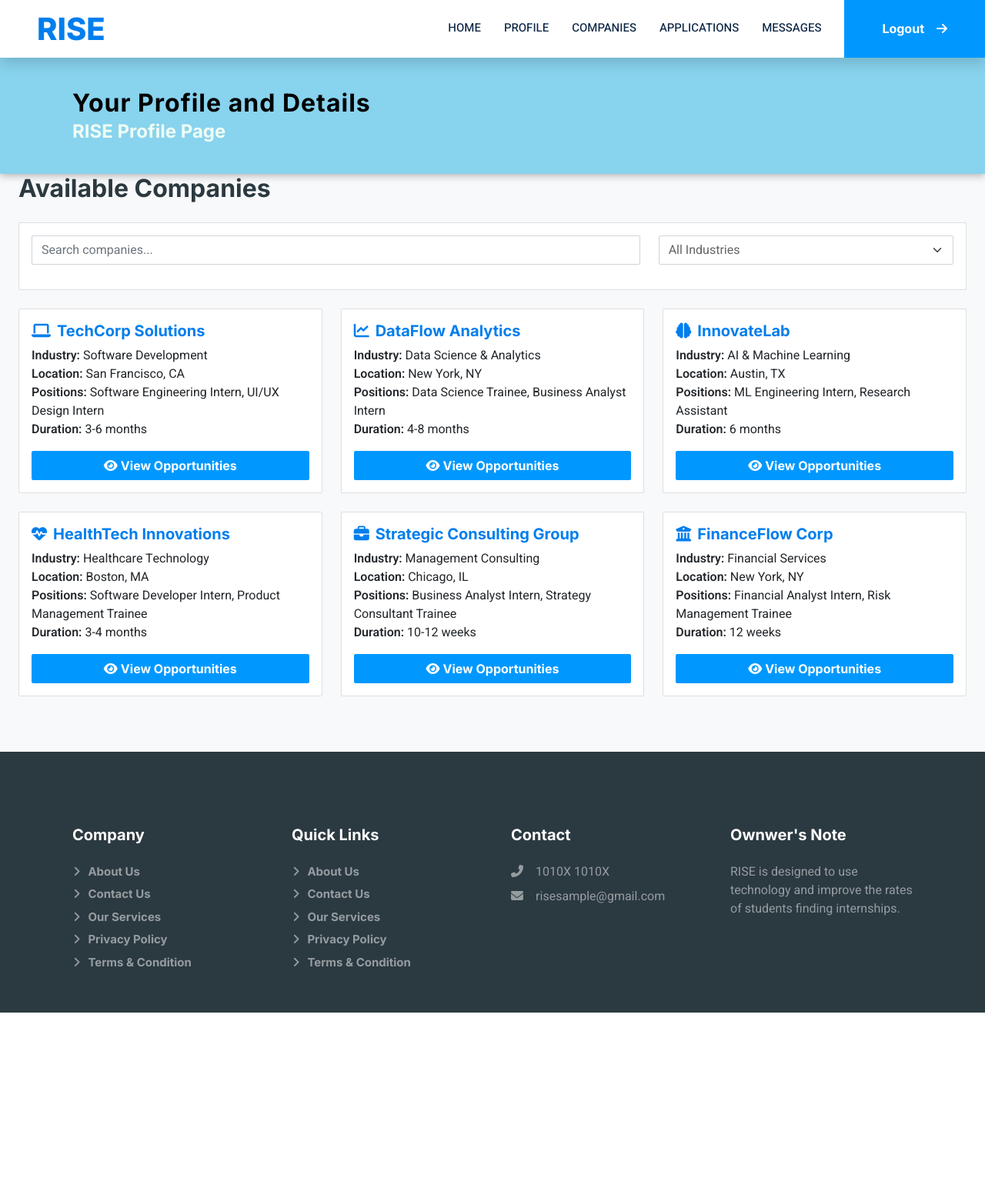
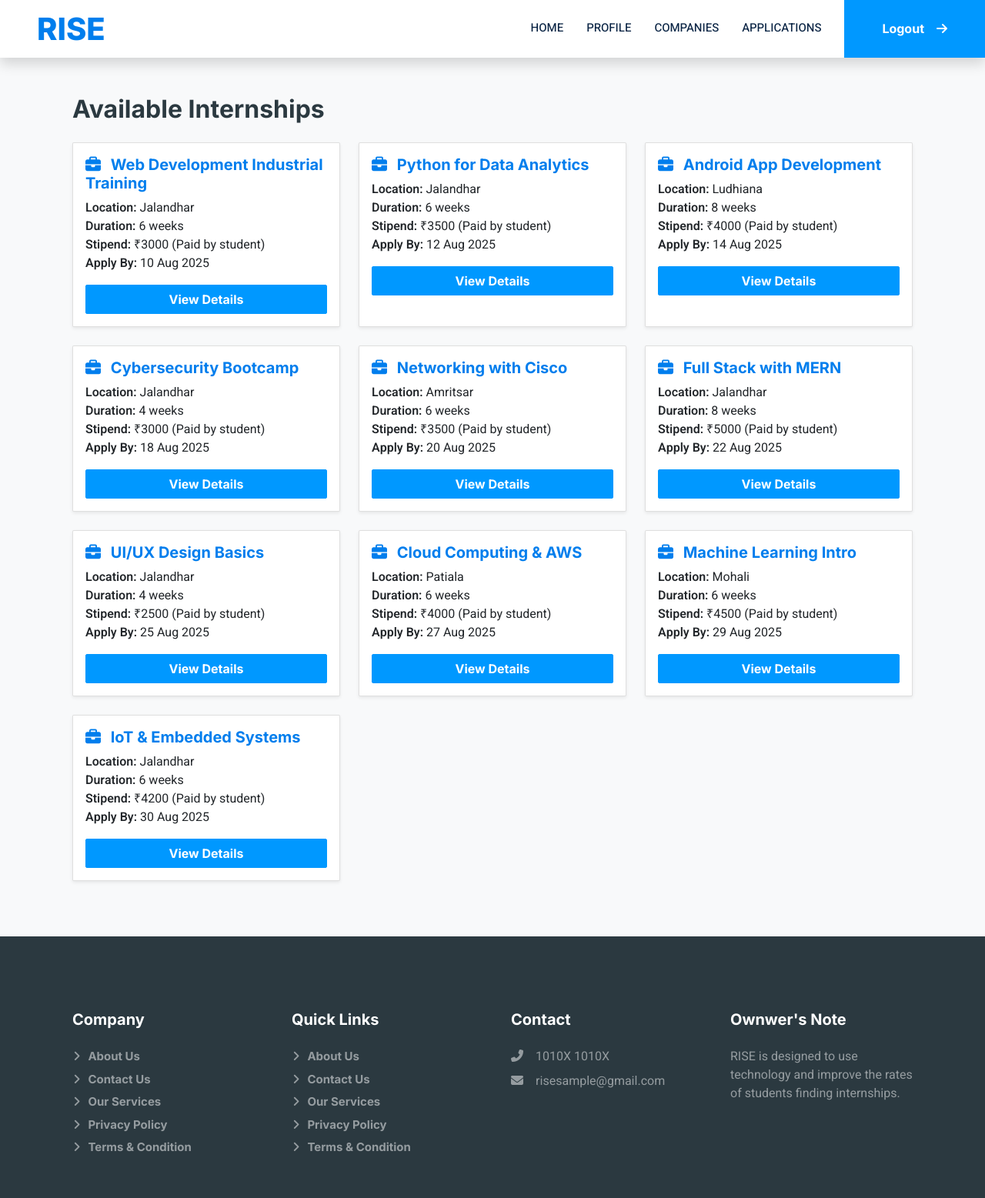
Before and after one commit to ckphase/RISE-Ready-to-Intern-Skill-up-and-Elevate, a PHP site: page /studentCompanies.php in a window 1280 px wide. Shown: the whole page at 77% size. Before the commit the page ends 1316 px from the top, so only its background shows below. Run offline with PHP 8.4, Linux system fonts and the light colour scheme; a user stored in the database is signed in; data comes from the database, SQL or seed files in the repository; some libraries are stand-ins or nearby versions.

Commit message:
companies page developing, interships visibility in student panel

```diff
--- a/student/studentCompanies.php
+++ b/student/studentCompanies.php
@@ -1,187 +1,84 @@
 <?php
-session_start(); // ✅ Always at the top
-
-// Store company_id from URL into session once
-if (isset($_GET['id'])) {
-    $_SESSION['company_id'] = intval($_GET['id']);
-}
-
-// Now retrieve it
-if (!isset($_SESSION['company_id'])) {
-    // Redirect if ID is missing
-    header("Location: companyLogin.php");
+session_start();
+if (!isset($_SESSION['student_id'])) {
+    header("Location: studentLogin.php");
     exit();
 }
-
-$company_id = $_SESSION['company_id'];
 
 include("studentheader.php");
 include('../dbms/connection.php');
 
-// Now you can safely use $company_id in your queries
+// Handle flash message (after applying)
+if (isset($_SESSION['msg'])) {
+    echo "<div class='alert alert-info text-center'>".$_SESSION['msg']."</div>";
+    unset($_SESSION['msg']);
+}
+
+// Fetch all open internships
+$sql = "SELECT * FROM internships WHERE status = 'open' ORDER BY created_at DESC";
+$result = mysqli_query($db, $sql);
 ?>
 
-<div class="container-fluid text-white" style="
-    background: rgba(136, 211, 238, 1);
-    background-repeat: no-repeat;
-    background-position: center center;
-    background-size: cover;
-    box-shadow: 0 2px 10px rgba(0,0,0,0.3);
-    padding-top:40px;
-    padding-bottom:40px;
-">
+<!-- Bootstrap Container -->
+<div class="container my-5">
+    <h2 class="mb-4">Available Internships</h2>
 
-    <div class="container">
-        <div class="d-flex flex-column flex-md-row justify-content-between align-items-center">
-            <div>
-                <h2 class="fw-bold mb-1 text-black text-border" style="letter-spacing: 1px;">Your Profile and Details
-                </h2>
-                <h4 class="mb-0 text-camelcase text-light">RISE Profile Page</h4>
-            </div>
-        </div>
-    </div>
-</div>
-<!-- Companies Section -->
-<div id="companies">
-    <div class="container-xxl">
-        <h2 class="mb-4">Available Companies</h2>
-
-        <div class="card mb-4">
-            <div class="card-body">
+    <?php if (mysqli_num_rows($result) > 0): ?>
         <div class="row">
-                    <div class="col-md-8 mb-3">
-                        <input type="text" class="form-control" placeholder="Search companies...">
-                    </div>
-                    <div class="col-md-4">
-                        <select class="form-select">
-                            <option value="all">All Industries</option>
-                            <option value="technology">Technology</option>
-                            <option value="finance">Finance</option>
-                            <option value="healthcare">Healthcare</option>
-                            <option value="consulting">Consulting</option>
-                        </select>
-                    </div>
-                </div>
-            </div>
-        </div>
-
-        <div class="row">
+            <?php while ($row = mysqli_fetch_assoc($result)):
+                $id = $row['id'];
+            ?>
+                <!-- Internship Card -->
                 <div class="col-md-6 col-lg-4 mb-4">
-                <div class="card h-100">
+                    <div class="card h-100 shadow-sm">
                         <div class="card-body">
                             <h5 class="card-title text-primary">
-                            <i class="fas fa-laptop me-2"></i>TechCorp Solutions
+                                <i class="fas fa-briefcase me-2"></i> <?= htmlspecialchars($row['title']) ?>
                             </h5>
                             <p class="card-text">
-                            <strong>Industry:</strong> Software Development<br>
-                            <strong>Location:</strong> San Francisco, CA<br>
-                            <strong>Positions:</strong> Software Engineering Intern, UI/UX Design Intern<br>
-                            <strong>Duration:</strong> 3-6 months
+                                <strong>Location:</strong> <?= htmlspecialchars($row['location']) ?><br>
+                                <strong>Duration:</strong> <?= htmlspecialchars($row['duration']) ?><br>
+                                <strong>Stipend:</strong> <?= htmlspecialchars($row['stipend']) ?><br>
+                                <strong>Apply By:</strong> <?= date("d M Y", strtotime($row['last_date'])) ?>
                             </p>
-                        <button class="btn btn-primary w-100">
-                            <i class="fas fa-eye me-1"></i>View Opportunities
+                            <button class="btn btn-primary w-100" data-bs-toggle="modal" data-bs-target="#modal<?= $id ?>">
+                                View Details
                             </button>
                         </div>
                     </div>
                 </div>
 
-            <div class="col-md-6 col-lg-4 mb-4">
-                <div class="card h-100">
-                    <div class="card-body">
-                        <h5 class="card-title text-primary">
-                            <i class="fas fa-chart-line me-2"></i>DataFlow Analytics
-                        </h5>
-                        <p class="card-text">
-                            <strong>Industry:</strong> Data Science & Analytics<br>
-                            <strong>Location:</strong> New York, NY<br>
-                            <strong>Positions:</strong> Data Science Trainee, Business Analyst Intern<br>
-                            <strong>Duration:</strong> 4-8 months
-                        </p>
-                        <button class="btn btn-primary w-100">
-                            <i class="fas fa-eye me-1"></i>View Opportunities
-                        </button>
+                <!-- Modal with Apply Form -->
+                <div class="modal fade" id="modal<?= $id ?>" tabindex="-1" aria-labelledby="modalLabel<?= $id ?>" aria-hidden="true">
+                    <div class="modal-dialog modal-dialog-scrollable">
+                        <div class="modal-content">
+                            <div class="modal-header bg-primary text-white">
+                                <h5 class="modal-title" id="modalLabel<?= $id ?>"><?= htmlspecialchars($row['title']) ?></h5>
+                                <button type="button" class="btn-close btn-close-white" data-bs-dismiss="modal" aria-label="Close"></button>
+                            </div>
+                            <div class="modal-body">
+                                <p><strong>Description:</strong><br><?= nl2br(htmlspecialchars($row['description'])) ?></p>
+                                <p><strong>Location:</strong> <?= htmlspecialchars($row['location']) ?></p>
+                                <p><strong>Duration:</strong> <?= htmlspecialchars($row['duration']) ?></p>
+                                <p><strong>Stipend:</strong> <?= htmlspecialchars($row['stipend']) ?></p>
+                                <p><strong>Last Date:</strong> <?= date("d M Y", strtotime($row['last_date'])) ?></p>
+                            </div>
+                            <form action="applyInternship.php" method="POST">
+                                <input type="hidden" name="student_id" value="<?= $_SESSION['student_id'] ?>">
+                                <input type="hidden" name="internship_id" value="<?= $id ?>">
+                                <div class="modal-footer">
+                                    <button type="submit" class="btn btn-success w-50">Apply</button>
+                                    <button type="button" class="btn btn-secondary w-50" data-bs-dismiss="modal">Close</button>
+                                </div>
+                            </form>
                         </div>
                     </div>
                 </div>
-
-            <div class="col-md-6 col-lg-4 mb-4">
-                <div class="card h-100">
-                    <div class="card-body">
-                        <h5 class="card-title text-primary">
-                            <i class="fas fa-brain me-2"></i>InnovateLab
-                        </h5>
-                        <p class="card-text">
-                            <strong>Industry:</strong> AI & Machine Learning<br>
-                            <strong>Location:</strong> Austin, TX<br>
-                            <strong>Positions:</strong> ML Engineering Intern, Research Assistant<br>
-                            <strong>Duration:</strong> 6 months
-                        </p>
-                        <button class="btn btn-primary w-100">
-                            <i class="fas fa-eye me-1"></i>View Opportunities
-                        </button>
+            <?php endwhile; ?>
         </div>
-                </div>
+    <?php else: ?>
+        <div class="alert alert-warning">No internships available at the moment.</div>
+    <?php endif; ?>
 </div>
 
-            <div class="col-md-6 col-lg-4 mb-4">
-                <div class="card h-100">
-                    <div class="card-body">
-                        <h5 class="card-title text-primary">
-                            <i class="fas fa-heartbeat me-2"></i>HealthTech Innovations
-                        </h5>
-                        <p class="card-text">
-                            <strong>Industry:</strong> Healthcare Technology<br>
-                            <strong>Location:</strong> Boston, MA<br>
-                            <strong>Positions:</strong> Software Developer Intern, Product Management Trainee<br>
-                            <strong>Duration:</strong> 3-4 months
-                        </p>
-                        <button class="btn btn-primary w-100">
-                            <i class="fas fa-eye me-1"></i>View Opportunities
-                        </button>
-                    </div>
-                </div>
-            </div>
-
-            <div class="col-md-6 col-lg-4 mb-4">
-                <div class="card h-100">
-                    <div class="card-body">
-                        <h5 class="card-title text-primary">
-                            <i class="fas fa-briefcase me-2"></i>Strategic Consulting Group
-                        </h5>
-                        <p class="card-text">
-                            <strong>Industry:</strong> Management Consulting<br>
-                            <strong>Location:</strong> Chicago, IL<br>
-                            <strong>Positions:</strong> Business Analyst Intern, Strategy Consultant Trainee<br>
-                            <strong>Duration:</strong> 10-12 weeks
-                        </p>
-                        <button class="btn btn-primary w-100">
-                            <i class="fas fa-eye me-1"></i>View Opportunities
-                        </button>
-                    </div>
-                </div>
-            </div>
-
-            <div class="col-md-6 col-lg-4 mb-4">
-                <div class="card h-100">
-                    <div class="card-body">
-                        <h5 class="card-title text-primary">
-                            <i class="fas fa-university me-2"></i>FinanceFlow Corp
-                        </h5>
-                        <p class="card-text">
-                            <strong>Industry:</strong> Financial Services<br>
-                            <strong>Location:</strong> New York, NY<br>
-                            <strong>Positions:</strong> Financial Analyst Intern, Risk Management Trainee<br>
-                            <strong>Duration:</strong> 12 weeks
-                        </p>
-                        <button class="btn btn-primary w-100">
-                            <i class="fas fa-eye me-1"></i>View Opportunities
-                        </button>
-                    </div>
-                </div>
-            </div>
-        </div>
-    </div>
-</div>
-<?php
-include('studentfooter.php');
-?>
+<?php include('studentfooter.php'); ?>
--- a/student/studentfooter.php
+++ b/student/studentfooter.php
@@ -50,6 +50,8 @@
 
     <!-- Template Javascript -->
     <script src="../js/main.js"></script>
+    <script src="https://cdn.jsdelivr.net/npm/bootstrap@5.3.0/dist/js/bootstrap.bundle.min.js"></script>
+
 
 </body>
 
--- a/student/studentheader.php
+++ b/student/studentheader.php
@@ -118,7 +118,7 @@
                     <a href="studentProfilePage.php" class="nav-item nav-link">Profile</a>
                     <a href="studentCompanies.php" class="nav-item nav-link">Companies</a>
                     <a href="studentApplication.php" class="nav-item nav-link">Applications</a>
-                    <a href="studnetMessages.php" class="nav-item nav-link">Messages</a>
+                    <!-- <a href="studnetMessages.php" class="nav-item nav-link">Messages</a> -->
                 <a href="../dbms/logout.php" class="btn btn-primary rounded-0 py-4 px-lg-5 d-none d-lg-block">Logout<i class="fa fa-arrow-right ms-3"></i></a>
             </div>
         </nav>
```
Also changed, not shown: student/applyInternship.php (added, +27 -0 lines), student/studentProfilePage.php (+114 -59 lines). Lines whose indentation alone changed are shown as unchanged.
